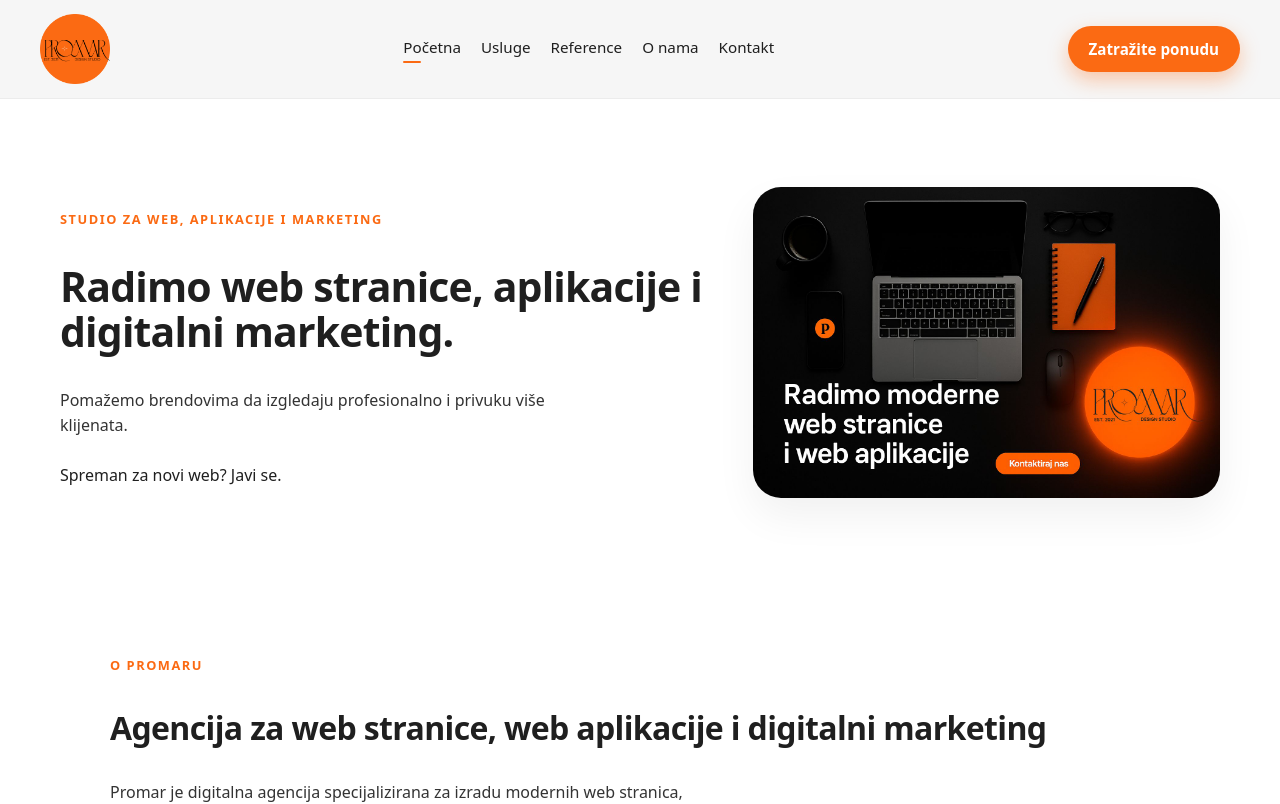
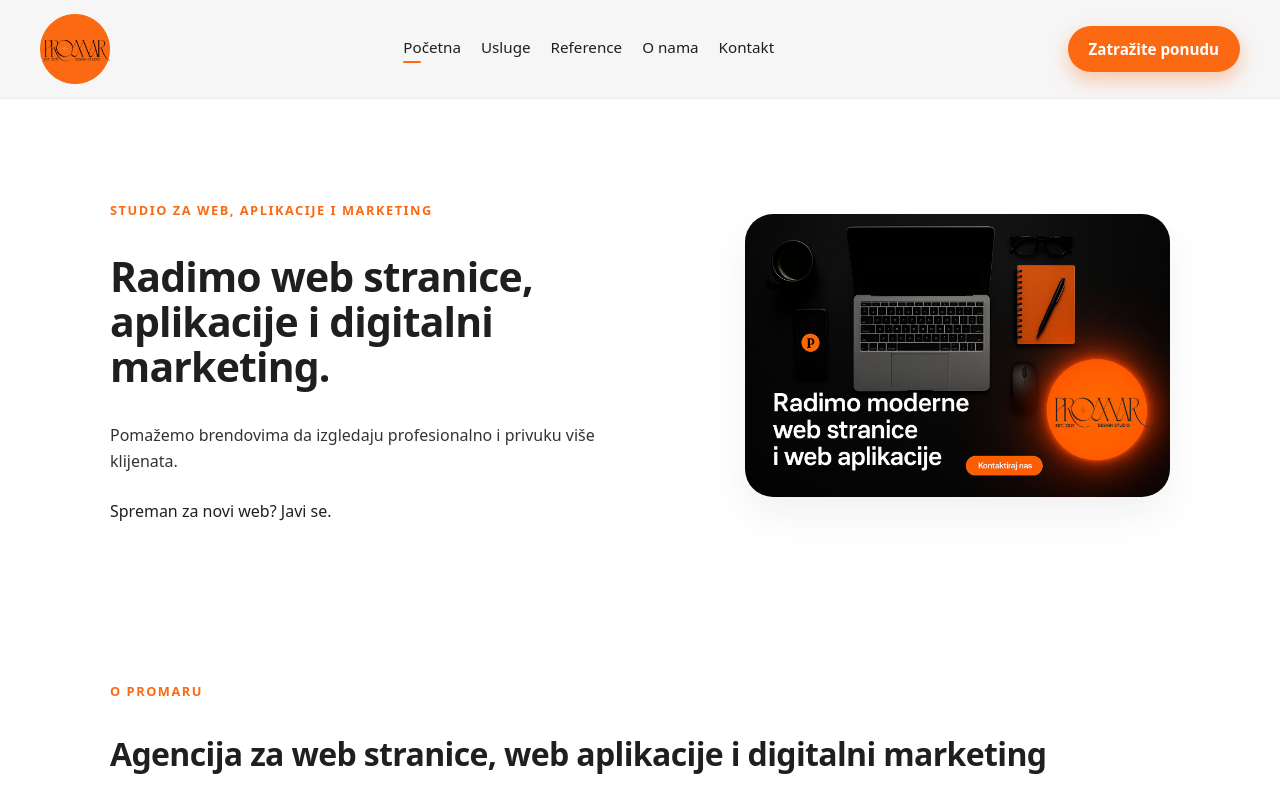
Before and after one commit to Ren0g/promar, a Next.js app: page / in a window 1280 px wide. Shown: the top 804 px of the page. Built offline with nearby package versions, Linux system fonts and the light colour scheme.

Commit message:
Update globals.css

```diff
--- a/app/globals.css
+++ b/app/globals.css
@@ -738,3 +738,20 @@ p {
     max-width: 100%;
   }
 }
+/* Fix homepage hero alignment */
+.hero-inner {
+  max-width: 1100px;
+  margin: 0 auto;
+}
+
+@media (max-width: 1200px) {
+  .hero-inner {
+    max-width: 1000px;
+  }
+}
+
+@media (max-width: 992px) {
+  .hero-inner {
+    max-width: 100%;
+  }
+}
```
